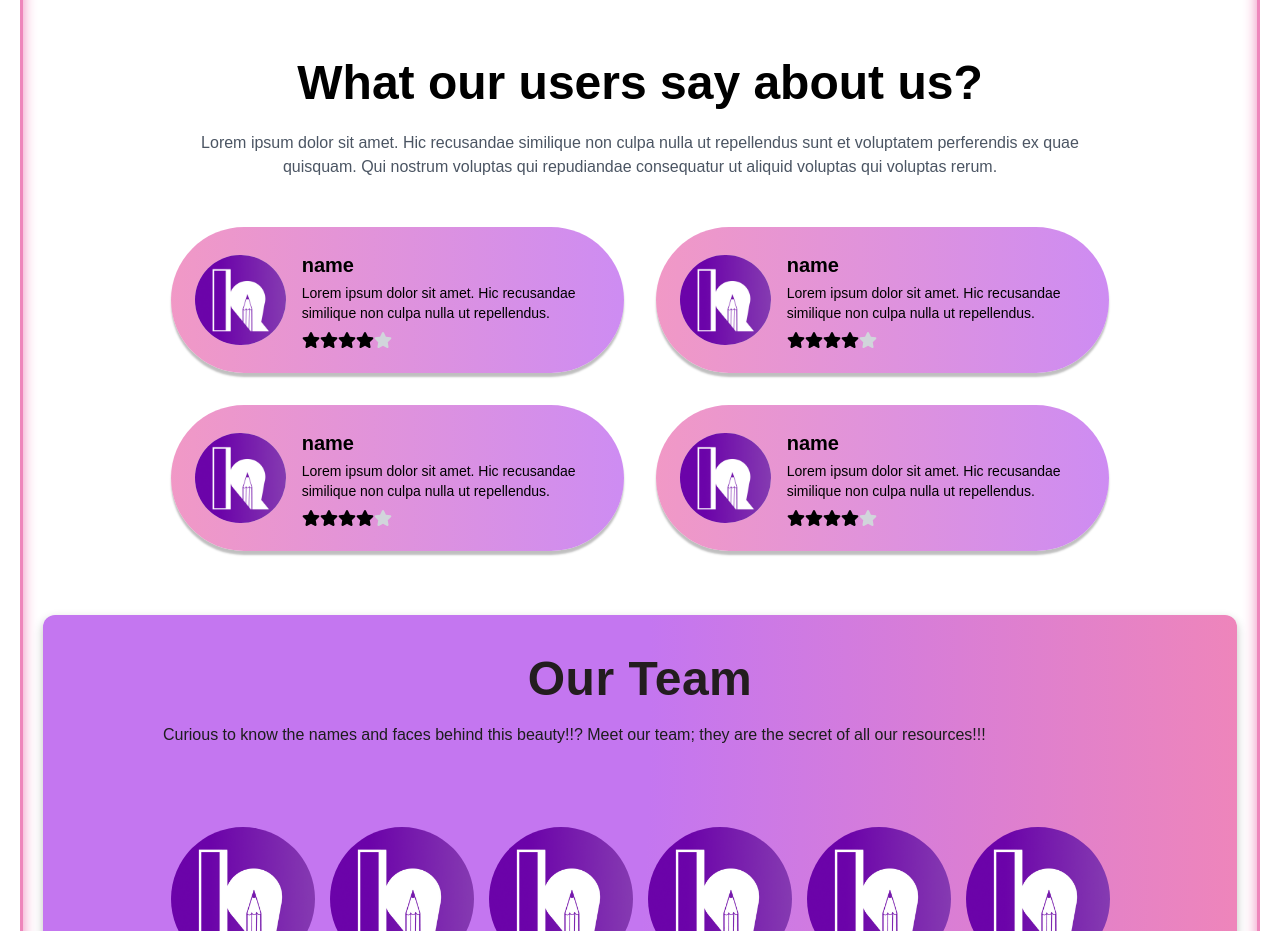
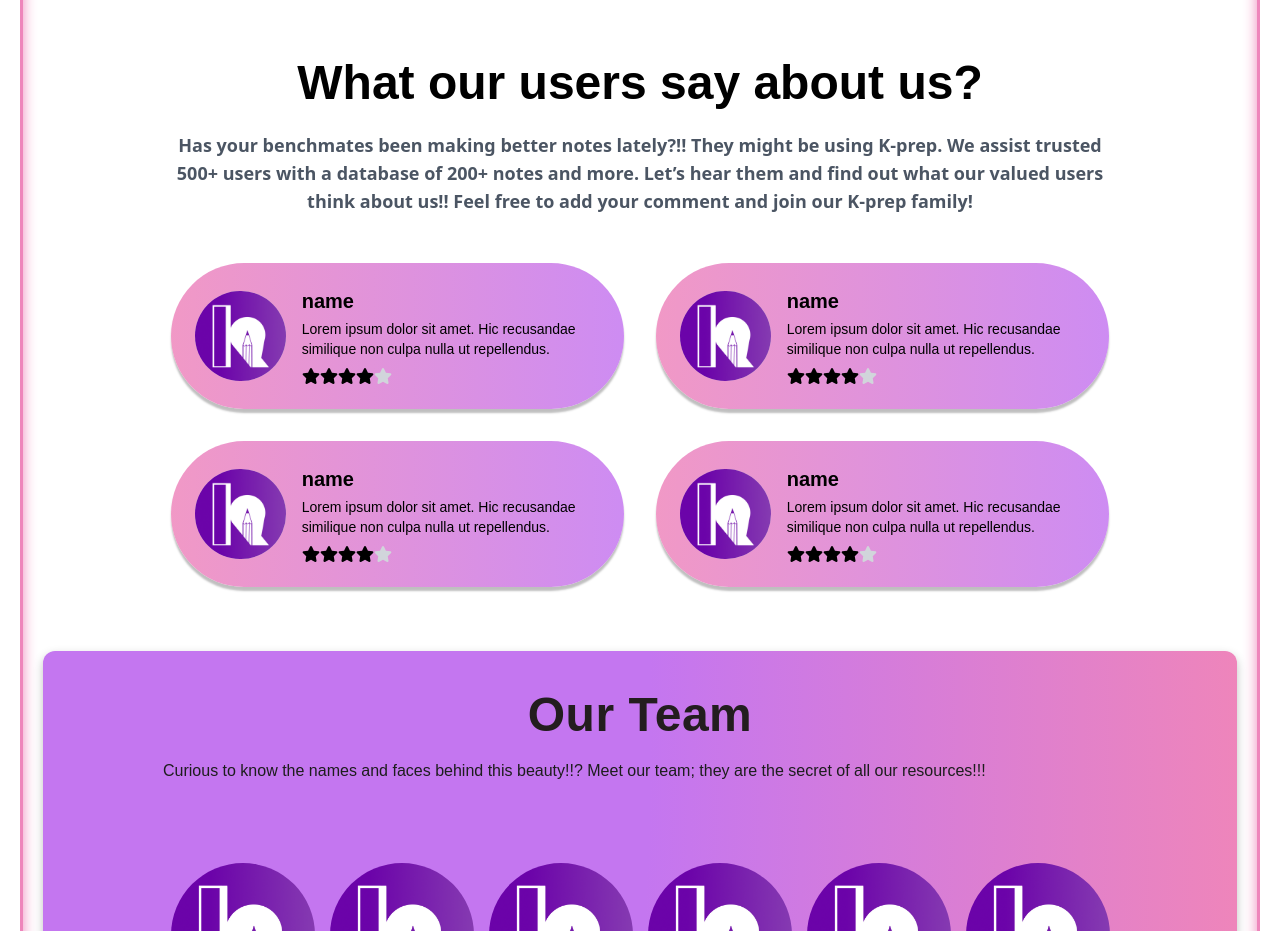
Before and after one commit to Soumyadipmaity1/k-prep, a Next.js app: page / in a window 1280 px wide. Shown: the part 1180-2111 px from the top of the page. Built offline with nearby package versions, Linux system fonts and the light colour scheme; a web font is replaced by a local one.

Commit message:
refactor: Update landing page Testimonial section content and styling

```diff
--- a/src/components/landingpage/Testimonial/testinomial.tsx
+++ b/src/components/landingpage/Testimonial/testinomial.tsx
@@ -29,9 +29,10 @@ const Testimonials: React.FC = () => {
     <section className="bg-white py-10 pb-16 sm:px-16">
       <div className="container mx-auto text-center">
         <h2 className="sm:text-5xl text-[38px] font-bold mb-6">What our users say about us?</h2>
-        <p className="text-gray-600 mb-12 px-4 sm:px-16">
-          Lorem ipsum dolor sit amet. Hic recusandae similique non culpa nulla ut repellendus sunt et voluptatem perferendis ex quae quisquam.
-          Qui nostrum voluptas qui repudiandae consequatur ut aliquid voluptas qui voluptas rerum.
+        <p className="text-gray-600 mb-12 px-4 font-sans font-semibold text-lg sm:px-16">
+        Has your benchmates been making better notes lately?!! They might be using K-prep. We assist trusted 500+ users with a database of 200+ notes and more.
+        Let&rsquo;s hear them and find out what our valued users think about us!!
+        Feel free to add your comment and join our K-prep family!
         </p>
         <div className="grid grid-cols-1 md:grid-cols-2 gap-8 px-1 sm:px-16">
           {testimonials.map((testimonial, index) => (
```
